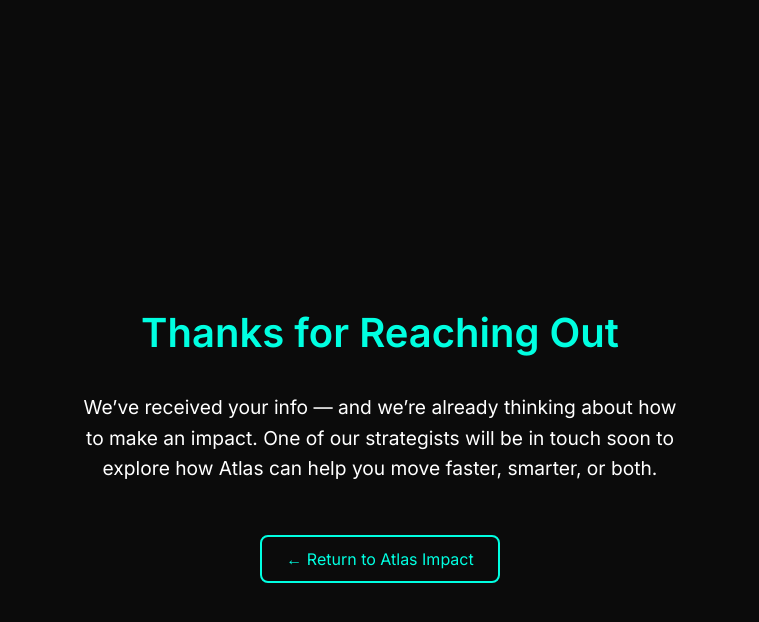
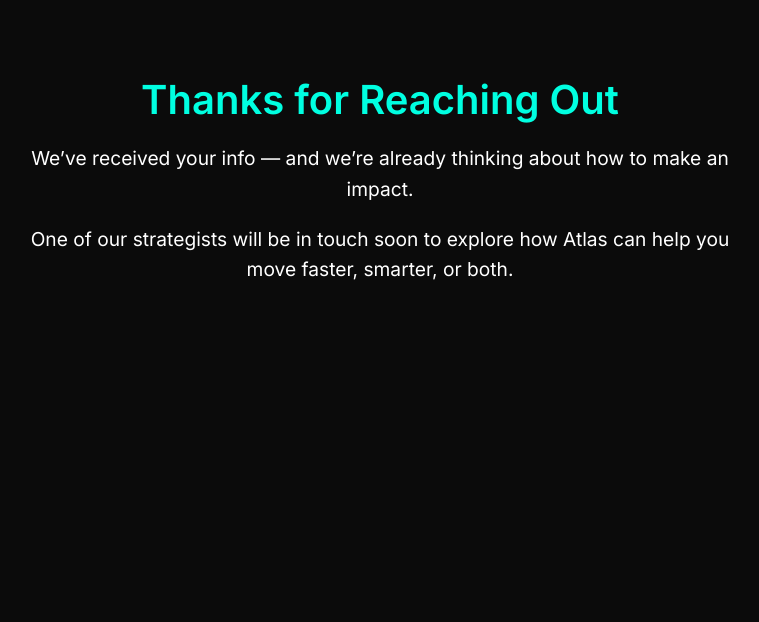
Before and after one commit to theatlasimpact/atlas-impact-thank-you, a plain HTML site: page index.html in a window 1280 px wide. Shown: the whole page, without its empty margins (260-1019 px from the left). Drawn offline with Linux system fonts and the light colour scheme.

Commit message:
Update index.html

```diff
--- a/index.html
+++ b/index.html
@@ -4,67 +4,43 @@
   <meta charset="UTF-8" />
   <meta name="viewport" content="width=device-width, initial-scale=1.0" />
   <title>Thank You | Atlas Impact</title>
-
-  <!-- Favicon -->
-  <link rel="icon" href="https://theatlasimpact.com/favicon.ico" type="image/x-icon" />
+  <link rel="icon" href="https://theatlasimpact.com/favicon.ico" />
   <link href="https://fonts.googleapis.com/css2?family=Inter:wght@400;600&display=swap" rel="stylesheet" />
-
   <style>
-    html, body {
+    body {
       margin: 0;
-      padding: 0;
+      padding: 3rem 1rem;
       font-family: 'Inter', system-ui, sans-serif;
       background-color: #0b0b0b;
       color: #ffffff;
-      min-height: 100dvh;
-      display: flex;
-      flex-direction: column;
-      justify-content: center;
-      align-items: center;
       text-align: center;
-      padding: 2rem 1rem;
-      box-sizing: border-box;
     }
-
+    .container {
+      max-width: 700px;
+      margin: 0 auto;
+    }
     h1 {
+      font-size: 2.5rem;
       color: #00ffe1;
-      font-size: 2.5rem;
-      margin-bottom: 1rem;
+      margin-bottom: 1.2rem;
     }
-
     p {
       font-size: 1.2rem;
-      max-width: 600px;
       line-height: 1.6;
     }
-
-    a.button {
-      margin-top: 2rem;
-      display: inline-block;
-      padding: 0.75rem 1.5rem;
-      border: 2px solid #00ffe1;
-      border-radius: 8px;
-      color: #00ffe1;
-      text-decoration: none;
-      font-weight: 500;
-      transition: 0.3s;
+  </style>
+  <script>
+    // Force break out of iframe, even if embedded
+    if (window.top !== window.self) {
+      window.top.location.href = window.location.href;
     }
-
-    a.button:hover {
-      background: #00ffe1;
-      color: #0b0b0b;
-    }
-  </style>
+  </script>
 </head>
 <body>
-
-  <h1>Thanks for Reaching Out</h1>
-  <p>
-    We’ve received your info — and we’re already thinking about how to make an impact.
-    One of our strategists will be in touch soon to explore how Atlas can help you move faster, smarter, or both.
-  </p>
-
-  <a class="button" href="https://theatlasimpact.com">← Return to Atlas Impact</a>
-
+  <div class="container">
+    <h1>Thanks for Reaching Out</h1>
+    <p>We’ve received your info — and we’re already thinking about how to make an impact.</p>
+    <p>One of our strategists will be in touch soon to explore how Atlas can help you move faster, smarter, or both.</p>
+  </div>
 </body>
 </html>
```
